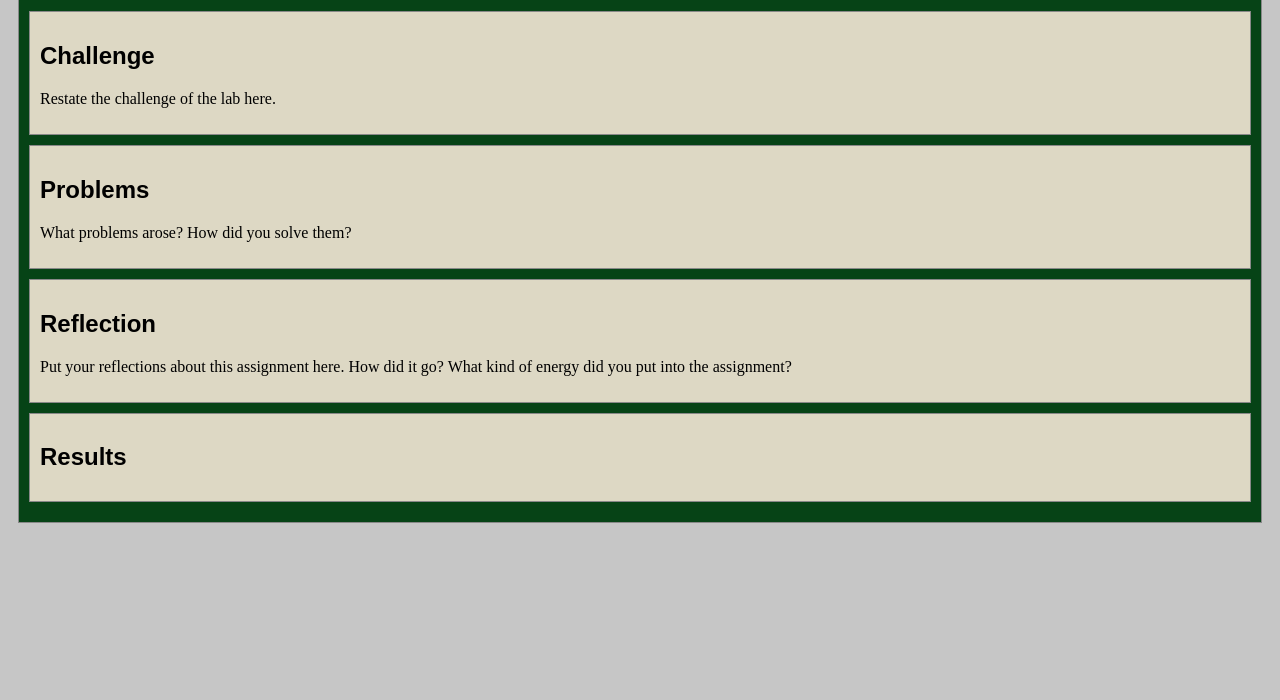
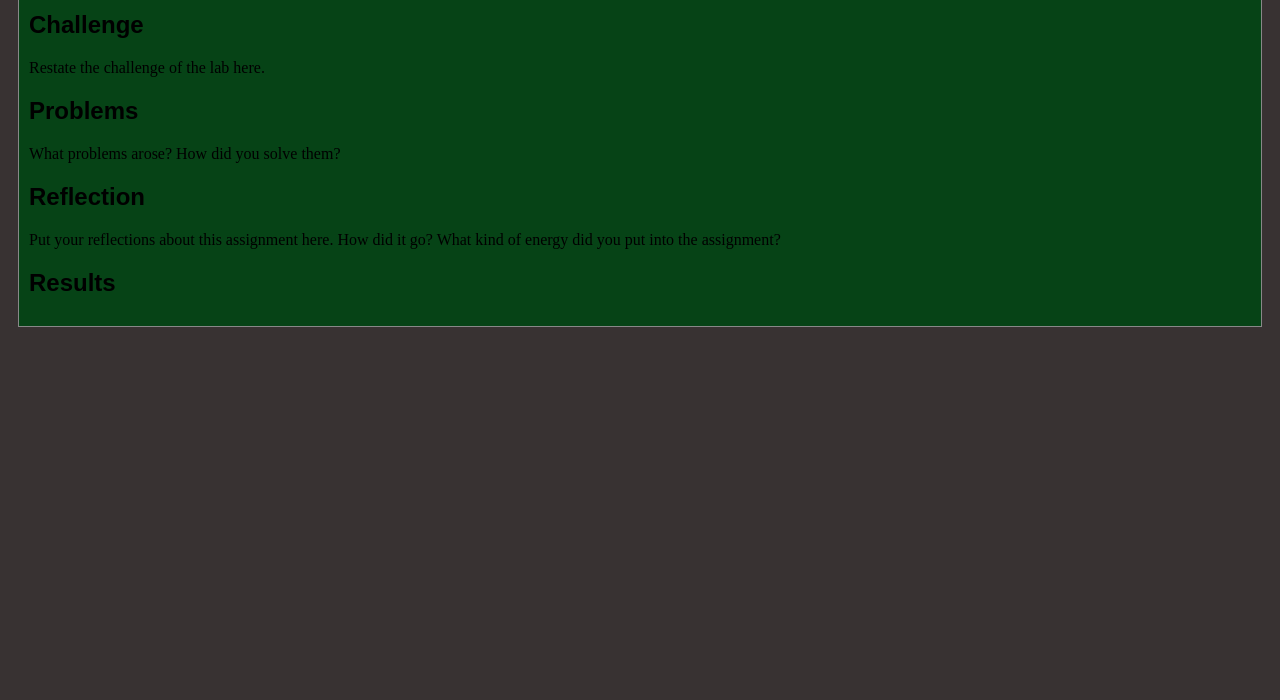
Before and after one commit to shredder11205/Repo1, a plain HTML site: page experiments/index.html in a window 1280 px wide. Shown: the part 100-800 px from the top of the page. Drawn offline with nearby package versions, Linux system fonts and the light colour scheme; files that its build step writes are made by us from their sources; a script that the page names is missing.

Commit message:
added css to lab 5

```diff
--- a/lab5/css/lab.css
+++ b/lab5/css/lab.css
@@ -1,9 +1,3 @@
-/* Here we can set styles for this lab page that we don't want to effect others pages */
-
-/* the period in a CSS selector selects an element by class, e.g., class="minor-section" */
-.minor-section {
-    padding: 10px;
-    margin-bottom: 10px;
-    border: solid 1px #888;
-    background-color: #DDD8C4;
-  }
+body {
+  background-color: #383232;
+}
```
Also changed, not shown: lab5/index.html (+1 -1 lines).
